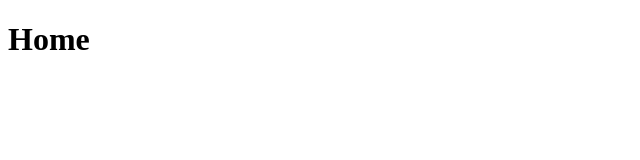
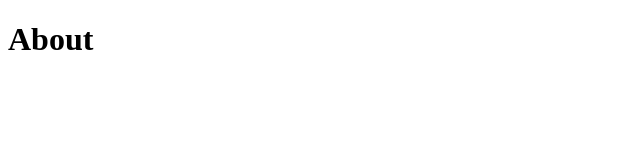
Before and after one commit to oscardikma/TesteRout, a React (Create React App) app: page /TesteRout/About in a window 1280 px wide. Shown: the top 160 px of the page, without its empty margins (0-640 px from the left). Built offline with nearby package versions, Linux system fonts and the light colour scheme.

Commit message:
arquivo about.js estava escrito errado

```diff
--- a/package.json
+++ b/package.json
@@ -16,6 +16,8 @@
   "scripts": {
     "start": "react-scripts start",
     "build": "react-scripts build",
+    "predeploy": "npm run build",
+    "deploy": "gh-pages -d build",
     "test": "react-scripts test",
     "eject": "react-scripts eject"
   },
--- a/src/About.js
+++ b/src/About.js
@@ -1,9 +1,9 @@
 import React from 'react';
 
-function About(){
+const About=()=>{
     return (
         <div>
-            <h1>Home</h1>
+            <h1>About</h1>
         </div>
     )
 }
--- a/src/App.js
+++ b/src/App.js
@@ -3,10 +3,10 @@ import Home from './Home';
 import About from './About';
 function App() {
   return (
-    <Router basename="/TesteRout">
+    <Router basename={'TesteRout/'}>
       <Routes>
         <Route path="/" element={<Home />} />
-        <Route path="/About" element={<About />} />
+        <Route path="About" element={<About />} />
       </Routes>
     </Router>
   );
```
